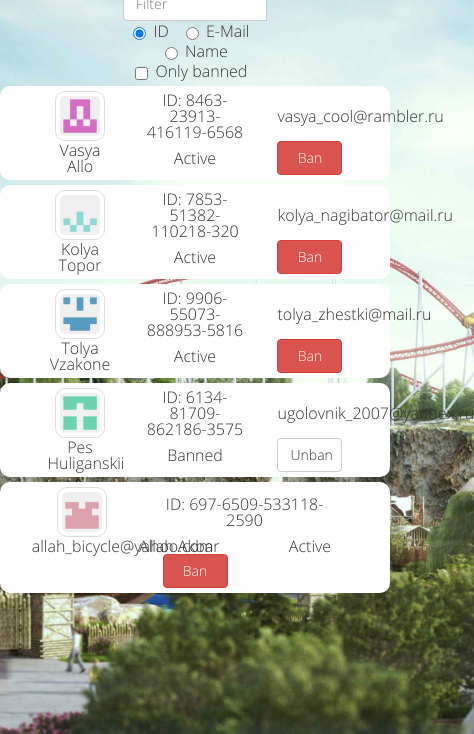
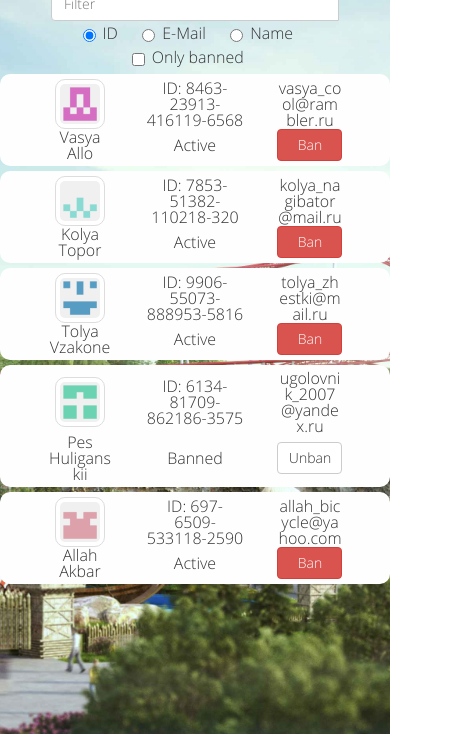
Before and after one commit to vertvvv/TicketSaleSystemTemplate, a plain HTML site: page admin_userslist.html in a window 390 px wide. Shown: the part 110-844 px from the top of the page, 474 px wide, since content can reach past the window. Drawn offline with Linux system fonts and the light colour scheme.

Commit message:
Small fixes
Last user from userslist on mobile fix, some margin properties changed
and word-wrap added

```diff
--- a/admin_userslist.html
+++ b/admin_userslist.html
@@ -148,11 +148,11 @@
             <div class="col-md-1 col-xs-3 vcenter">
                 <img class="img-thumbnail img-thumbnail-small" src="img/identicon2.png">
             </div>
-            <div class="col-md-3 col-xs-7 vcenter user-id"></div>
+            <div class="col-md-3 col-xs-4 vcenter user-id"></div>
             <div class="col-md-2 col-xs-3 vcenter user-login">
                 allah_bicycle@yahoo.com
             </div>
-            <div class="col-md-2 col-xs-4 vcenter user-name">
+            <div class="col-md-2 col-xs-3 vcenter user-name">
                 Allah Akbar
             </div>
             <div class="col-md-2 col-xs-4 vcenter user-status">
--- a/css/main.css
+++ b/css/main.css
@@ -1538,6 +1538,12 @@ textarea {
     margin-top: 2%;
 }
 
+@media (max-width: 992px) {
+    .user-container-search {
+        width: 80%;
+    }
+}
+
 .user-container-search>.checkbox-inline,
 .user-container-search>.radio-inline{
     margin-top: 1.5%;
@@ -1550,6 +1556,14 @@ textarea {
     height: 50px;
 }
 
+.user-login, .user-name {
+    word-wrap: break-word;
+}
+
+.ban-button {
+    padding: 5px 0;
+}
+
 .attr-container {
     margin-top: 3%;
     word-wrap: break-word;
@@ -1568,3 +1582,14 @@ textarea {
     padding: 10px 15px;
     width: 100%;
 }
+
+.panel-group .radio-inline {
+    margin-left: 0;
+    margin-right: 10px;
+}
+
+@media (max-width: 768px) {
+    .panel-group label {
+        margin-top: 7px;
+    }
+}
```
